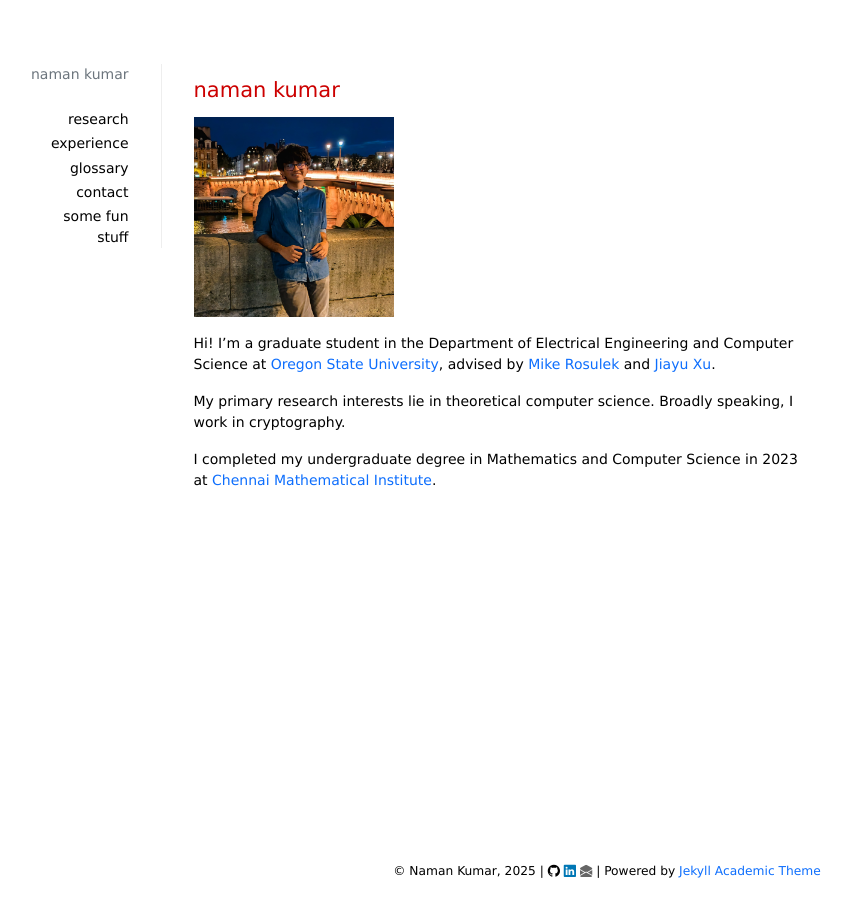
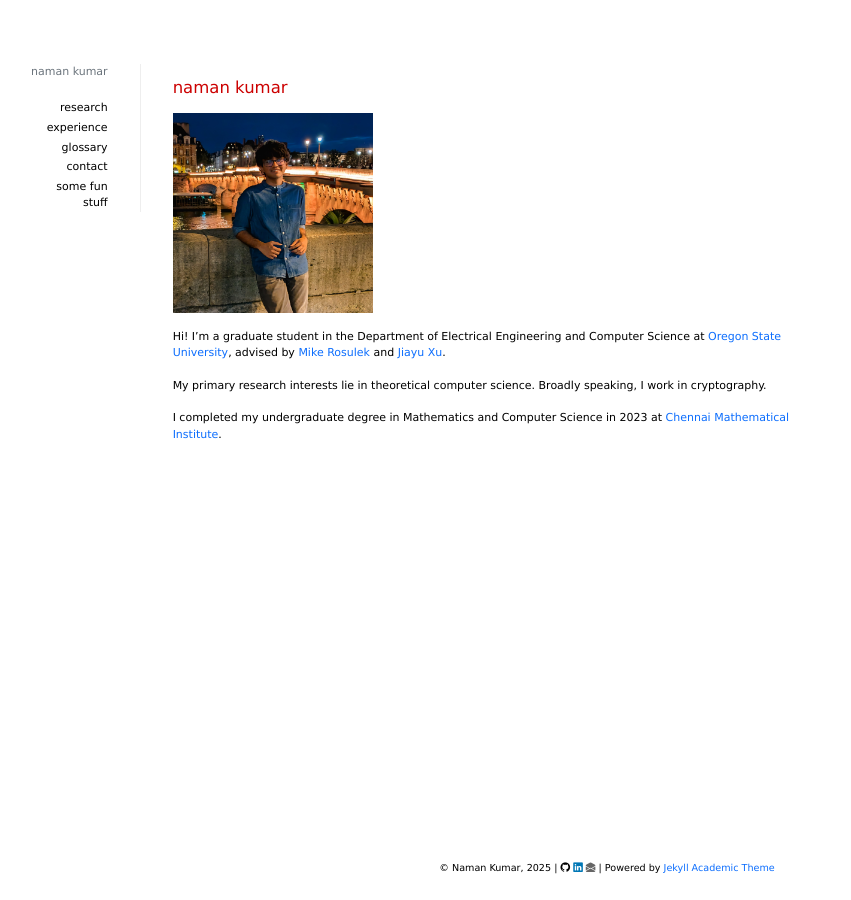
Before and after one commit to matcauthon49/matcauthon49.github.io, a Jekyll site: the page built from index.md, in a window 1280 px wide. Shown: the whole page, without its empty margins (33-884 px from the left). Built offline with Jekyll 4.4.1, drawn with Linux system fonts in a browser that asks for light colours; nearby versions of some CDN libraries; a style sheet for code colours, icons or effects is not loaded.

Commit message:
Update main.scss

```diff
--- a/_sass/main.scss
+++ b/_sass/main.scss
@@ -11,7 +11,7 @@ body {
   background: $backgroundColor;
   color: $bodyColor;
   font-family: $bodyFont;
-  font-size: 14px;
+  font-size: 11px;
   margin-bottom: 40px;
 }
 
```
